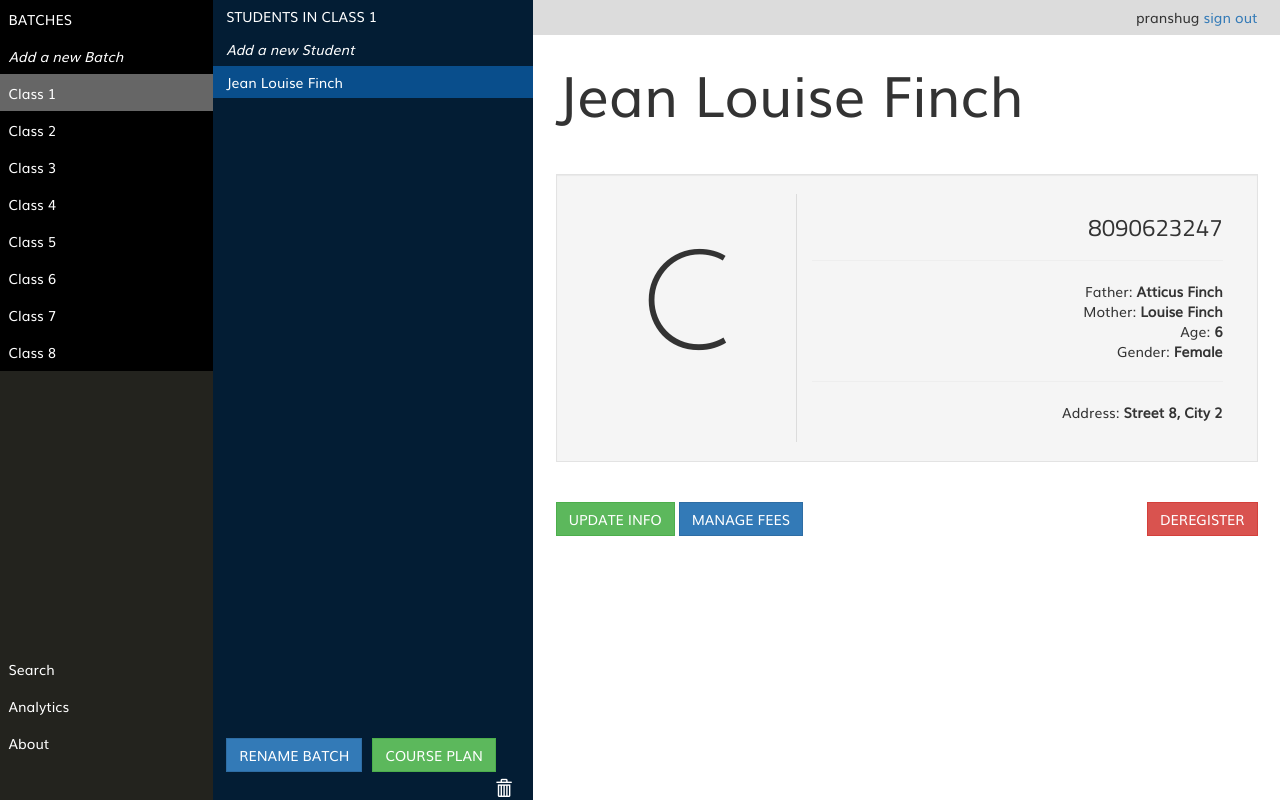
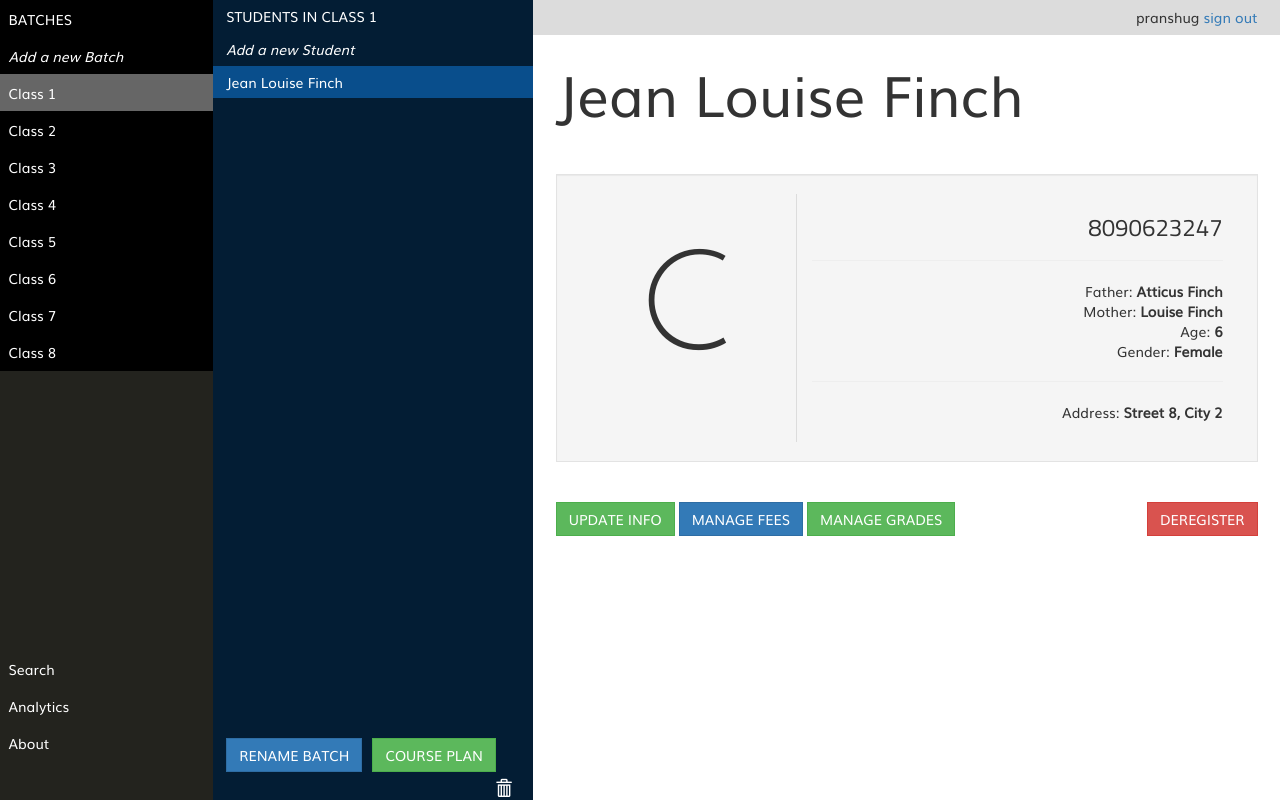
Before and after one commit to prashantkumar42/OSMS, a Django app: page /dashboard/ in a window 1280 px wide. Run offline with Django 3.2, Linux system fonts and the light colour scheme; a user stored in the database is signed in; data comes from the database, SQL or seed files in the repository; both versions use the stored data as it was after the commit; some libraries are stand-ins or nearby versions.

Commit message:
fixed the dissappearing space between buttons in the search studentdetails view

```diff
--- a/datacloud/dashboard/templates/dashboard/dashboard.html
+++ b/datacloud/dashboard/templates/dashboard/dashboard.html
@@ -506,6 +506,19 @@
                 </div>
             </div>
         </div>
+        <div class="modal fade" role="dialog" id="managegrades">
+            <div class="modal-dialog">
+                <div class="modal-content">
+                    <div class="modal-header">
+                        <button type="button" class="close" data-dismiss="modal">&times;</button>
+                        <h4 class="muli modal-title">Manage Grades</h4>
+                    </div>
+                    <div class="muli modal-body">
+
+                    </div>
+                </div>
+            </div>
+        </div>
         <script>
             console.log("{{username}}");
             var highlightedSTD;
--- a/datacloud/datacloud/static/static_dirs/scripts/dashboard.js
+++ b/datacloud/datacloud/static/static_dirs/scripts/dashboard.js
@@ -17,7 +17,7 @@ function viewDetails(std) {
     }
     highlightedSTD = std.id;
     // create the update and delete buttons
-    btnHTML = "<button class='muli btn btn-success' data-toggle='modal' data-target='#updateStudent'>UPDATE INFO</button> <button class='muli btn btn-primary' data-toggle='modal' data-target='#studentFee'>MANAGE FEES</button><button class='pull-right muli btn btn-danger' data-toggle='modal' data-target='#deleteStudent'>DEREGISTER</button>"
+    btnHTML = "<button class='muli btn btn-success' data-toggle='modal' data-target='#updateStudent'>UPDATE INFO</button> <button class='muli btn btn-primary' data-toggle='modal' data-target='#studentFee'>MANAGE FEES</button> <button class='muli btn btn-success' data-toggle='modal' data-target='#managegrades'>MANAGE GRADES</button> <button class='pull-right muli btn btn-danger' data-toggle='modal' data-target='#deleteStudent'>DEREGISTER</button>"
     btnDelHTML = "<a href='/services/stddelete?sid=" + std.id + "&bid=" + std.batch + "'><button class='muli btn btn-danger'>Yes, deregister this student !</button></a>"
     document.getElementById("deleteStudentButton").innerHTML = btnDelHTML;
     document.getElementById("udbuttons").innerHTML = btnHTML;
```
Also changed, not shown: datacloud/db.sqlite3.
